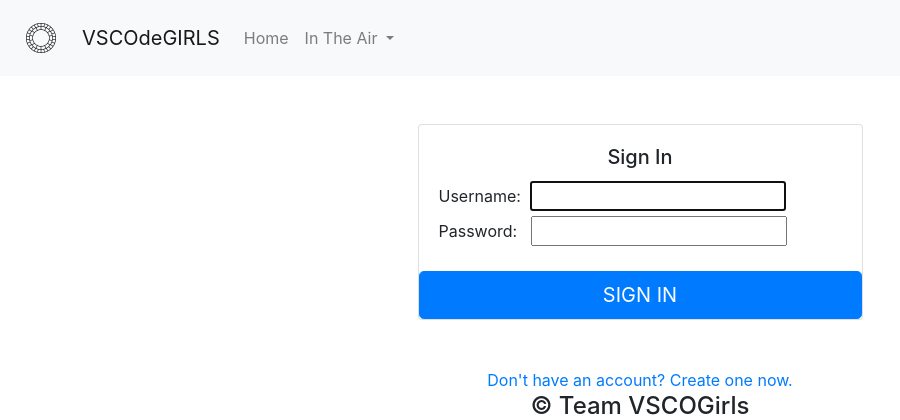
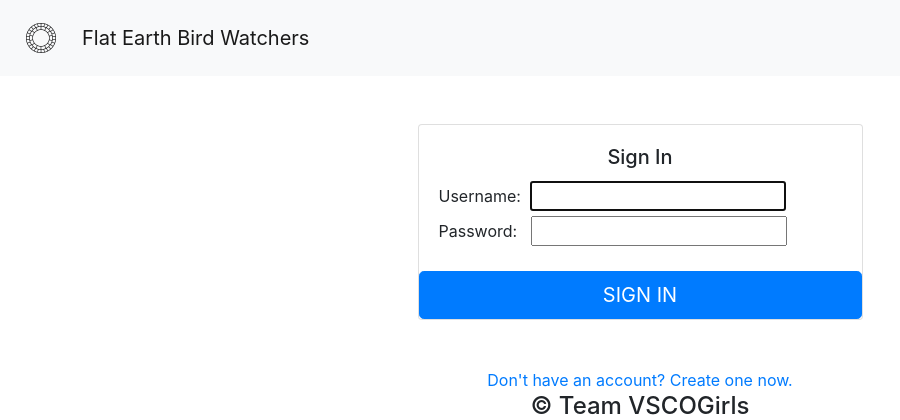
Before and after one commit to raymondlee00/project_01, a Flask app: page / in a window 1280 px wide. Shown: the top 420 px of the page, without its empty margins (0-900 px from the left). Run offline with Flask 2, Linux system fonts and the light colour scheme; parts of the project's set-up code (start-up, migrations or seed data) failed here and were passed over; some libraries are stand-ins or nearby versions.

Commit message:
changed login logo  name

```diff
--- a/templates/login.html
+++ b/templates/login.html
@@ -14,24 +14,8 @@
     <a class="navbar-brand" href="#">
       <img src="../static/vsco-logo.png" width="50" height="50" class="d-inline-block align-top" alt="logo">
     </a>
-    <a class="navbar-brand" href="#"> VSCOdeGIRLS    </a>
+    <a class="navbar-brand" href="#"> Flat Earth Bird Watchers </a>
     <div class="collapse navbar-collapse" id="navbarSupportedContent">
-      <ul class="navbar-nav mr-auto">
-        <li class="nav-item ">
-          <a class="nav-link" href="#">Home <span class="sr-only">(current)</span></a>
-        </li>
-        <li class="nav-item dropdown">
-          <a class="nav-link dropdown-toggle" href="#" id="navbarDropdown" role="button" data-toggle="dropdown" aria-haspopup="true" aria-expanded="false">
-            In The Air
-          </a>
-          <div class="dropdown-menu" aria-labelledby="navbarDropdown">
-            <a class="dropdown-item" href="../radiusform">Use Your IP</a>
-            <a class="dropdown-item" href="#">Custom Location</a>
-            <div class="dropdown-divider"></div>
-
-          </div>
-        </li>
-      </ul>
     </div>
   </nav>
 
```
